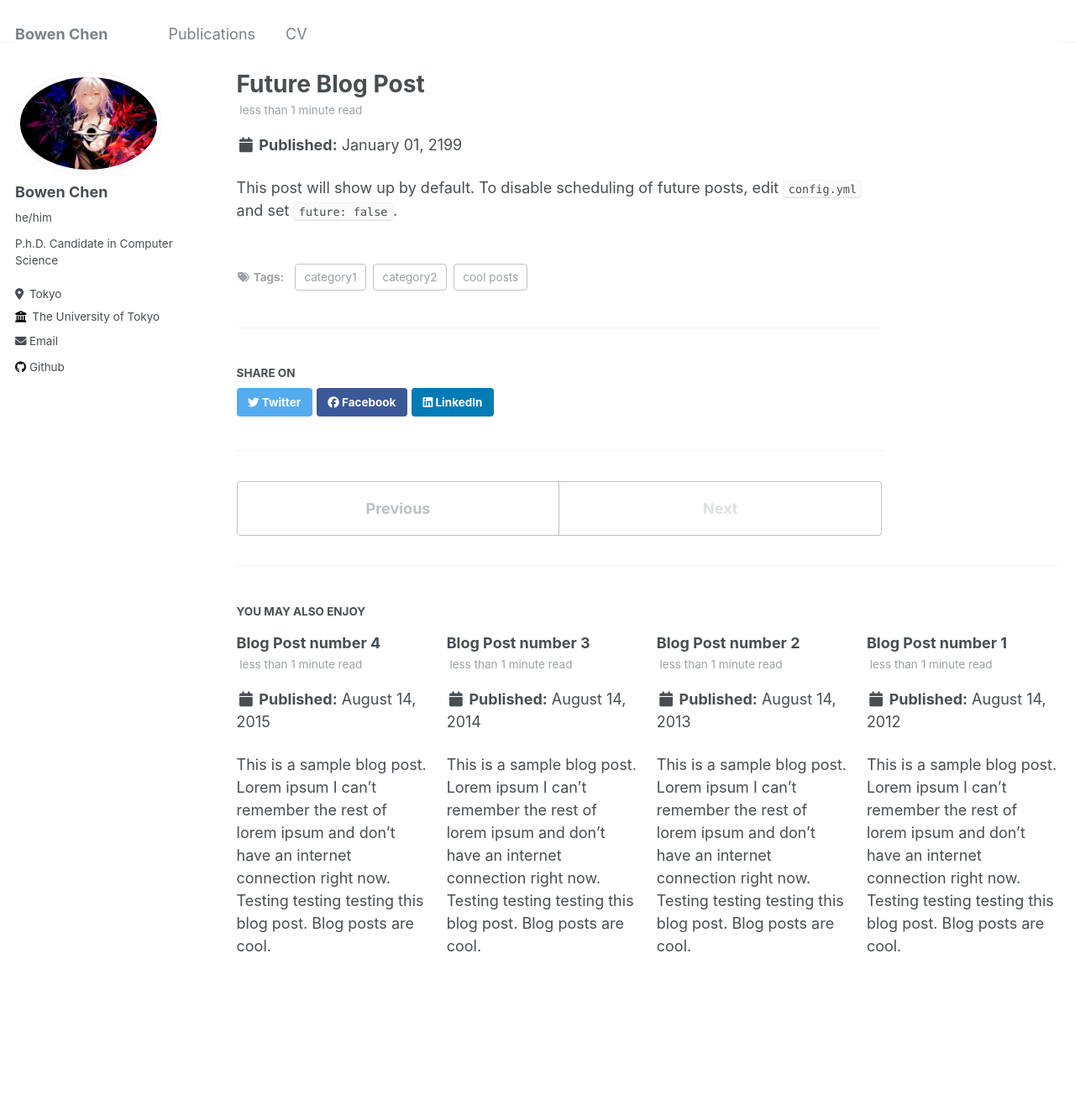
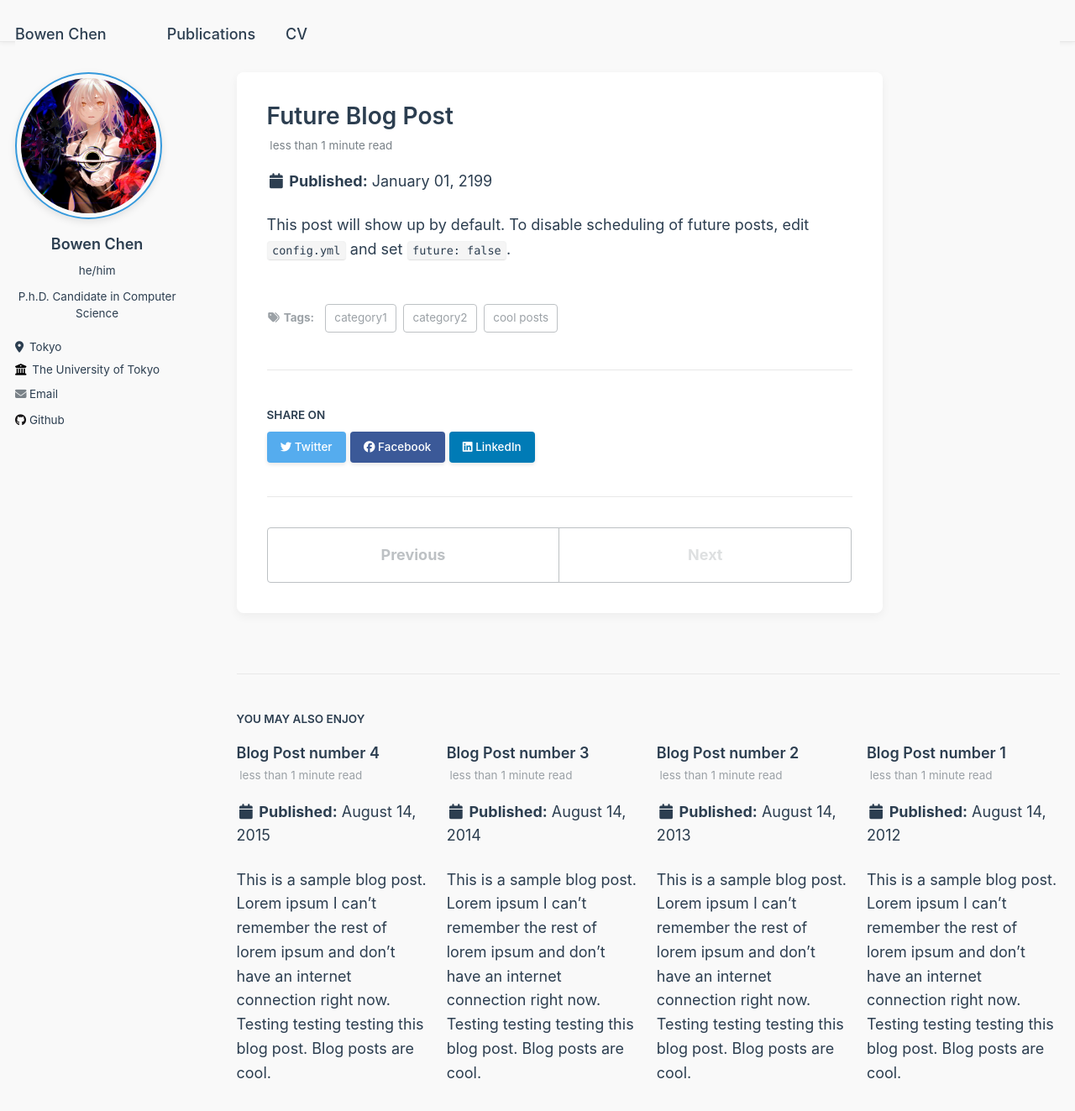
Before and after one commit to PosoSAgapo/PosoSAgapo.github.io, a Jekyll site: the page built from _posts/2199-01-01-future-post.md, in a window 1280 px wide and 1400 px high. Shown: the top 1323 px of the window at 84% size. Built offline with Jekyll 4.4.1, drawn with Linux system fonts in a browser that asks for light colours.

Commit message:
update page

```diff
--- a/_sass/_base.scss
+++ b/_sass/_base.scss
@@ -13,7 +13,8 @@ body {
   padding-bottom: 9em;
   color: $text-color;
   font-family: $global-font-family;
-  line-height: 1.5;
+  line-height: 1.6;
+  background-color: $background-color;
 
   &.overflow--hidden {
     /* when primary navigation is visible, the content in the background won't scroll */
@@ -23,9 +24,10 @@ body {
 
 h1, h2, h3, h4, h5, h6 {
   margin: 2em 0 0.5em;
-  line-height: 1.2;
+  line-height: 1.3;
   font-family: $header-font-family;
-  font-weight: bold;
+  font-weight: 600;
+  color: #2c3e50;
 }
 
 h1 {
@@ -112,12 +114,16 @@ blockquote {
 /* links */
 
 a {
+  color: $link-color;
+  text-decoration: none;
+
   &:focus {
     @extend %tab-focus;
   }
 
   &:hover,
   &:active {
+    color: $link-color-hover;
     outline: 0;
   }
 }
--- a/_sass/_buttons.scss
+++ b/_sass/_buttons.scss
@@ -10,20 +10,24 @@
   /* default button */
   display: inline-block;
   margin-bottom: 0.25em;
-  padding: 0.5em 1em;
+  padding: 0.6em 1.2em;
   color: #fff !important;
   font-family: $sans-serif;
   font-size: $type-size-6;
-  font-weight: bold;
+  font-weight: 500;
   text-align: center;
   text-decoration: none;
   background-color: $primary-color;
   border: 0 !important;
   border-radius: $border-radius;
   cursor: pointer;
+  transition: all 0.2s ease;
+  box-shadow: 0 2px 5px rgba(0,0,0,0.1);
 
   &:hover {
-    background-color: mix(white, #000, 20%);
+    background-color: darken($primary-color, 10%);
+    box-shadow: 0 3px 8px rgba(0,0,0,0.15);
+    transform: translateY(-1px);
   }
 
   .icon {
@@ -48,13 +52,14 @@
   /* for dark backgrounds */
 
   &--inverse {
-    color: $gray !important;
-    border: 1px solid $light-gray !important; /* override*/
+    color: $text-color !important;
+    border: 1px solid $border-color !important; /* override*/
     background-color: #fff;
 
     &:hover {
-      color: #fff !important;
-      border-color: $gray;
+      color: $primary-color !important;
+      border-color: $primary-color !important;
+      background-color: #fff;
     }
   }
 
--- a/_sass/_masthead.scss
+++ b/_sass/_masthead.scss
@@ -4,11 +4,12 @@
 
 .masthead {
   position: fixed;
-  background: white;
+  background: $background-color;
   border-bottom: 1px solid $border-color;
   height: $masthead-height;
   top: 0;
   width: 100%;
+  box-shadow: 0 2px 5px rgba(0,0,0,0.05);
 
   -webkit-animation: intro 0.3s both;
           animation: intro 0.3s both;
@@ -32,6 +33,12 @@
 
     a {
       text-decoration: none;
+      font-weight: 500;
+      transition: color 0.2s ease;
+
+      &:hover {
+        color: $primary-color;
+      }
     }
   }
 }
--- a/_sass/_page.scss
+++ b/_sass/_page.scss
@@ -25,6 +25,11 @@
 
   .page__inner-wrap {
     @include full();
+    background-color: #fff;
+    border-radius: 8px;
+    box-shadow: 0 4px 12px rgba(0,0,0,0.05);
+    padding: 2em;
+    margin-bottom: 2em;
 
     .page__content,
     .page__meta,
@@ -36,10 +41,13 @@
 
 .page__title {
   margin-top: 0;
-  line-height: 1;
+  line-height: 1.2;
+  color: $text-color;
+  font-weight: 600;
 
   & + .page__meta {
     margin-top: -0.5em;
+    color: $gray;
   }
 }
 
--- a/_sass/_sidebar.scss
+++ b/_sass/_sidebar.scss
@@ -84,15 +84,21 @@
     display: block;
     width: auto;
     height: auto;
+    text-align: center;
+    margin-bottom: 1em;
   }
 
   img {
     max-width: 175px;
+    width: 175px;
+    height: 175px;
+    object-fit: cover;
     border-radius: 50%;
 
     @include breakpoint($large) {
       padding: 5px;
-      border: 1px solid $border-color;
+      border: 2px solid $primary-color;
+      box-shadow: 0 3px 10px rgba(0,0,0,0.1);
     }
   }
 }
@@ -109,11 +115,14 @@
     width: 100%;
     padding-left: 0;
     padding-right: 0;
+    text-align: center;
   }
 }
 
 .author__name {
   margin: 0;
+  font-weight: 600;
+  color: $text-color;
 
   @include breakpoint($large) {
     margin-top: 10px;
@@ -253,5 +262,21 @@
     &:hover {
       text-decoration: underline;
     }
+
+    @include breakpoint($large) {
+      &:hover {
+        color: $primary-color;
+        text-decoration: none;
+      }
+
+      i {
+        color: $gray;
+        transition: color 0.2s ease;
+      }
+
+      &:hover i {
+        color: $primary-color;
+      }
+    }
   }
 }
--- a/_sass/_variables.scss
+++ b/_sass/_variables.scss
@@ -56,17 +56,17 @@ $light-gray                 : mix(#fff, $gray, 50%);
 $lighter-gray               : mix(#fff, $gray, 90%);
 
 $body-color                 : #fff;
-$background-color           : #fff;
-$code-background-color      : #fafafa;
+$background-color           : #f9f9f9;
+$code-background-color      : #f5f5f5;
 $code-background-color-dark : $light-gray;
-$text-color                 : $dark-gray;
-$border-color               : $lighter-gray;
+$text-color                 : #2c3e50;
+$border-color               : #e8e8e8;
 
-$primary-color              : #7a8288;
-$success-color              : #62c462;
-$warning-color              : #f89406;
-$danger-color               : #ee5f5b;
-$info-color                 : #52adc8;
+$primary-color              : #3498db;
+$success-color              : #2ecc71;
+$warning-color              : #f39c12;
+$danger-color               : #e74c3c;
+$info-color                 : #1abc9c;
 
 /* brands */
 $behance-color              : #1769FF;
@@ -96,11 +96,11 @@ $xing-color                 : #006567;
 
 
 /* links */
-$link-color                 : $info-color;
+$link-color                 : $primary-color;
 $link-color-hover           : mix(#000, $link-color, 25%);
-$link-color-visited         : mix(#fff, $link-color, 25%);
-$masthead-link-color        : $primary-color;
-$masthead-link-color-hover  : mix(#000, $primary-color, 25%);
+$link-color-visited         : mix(#fff, $link-color, 15%);
+$masthead-link-color        : $text-color;
+$masthead-link-color-hover  : $primary-color;
 
 
 /*
```
